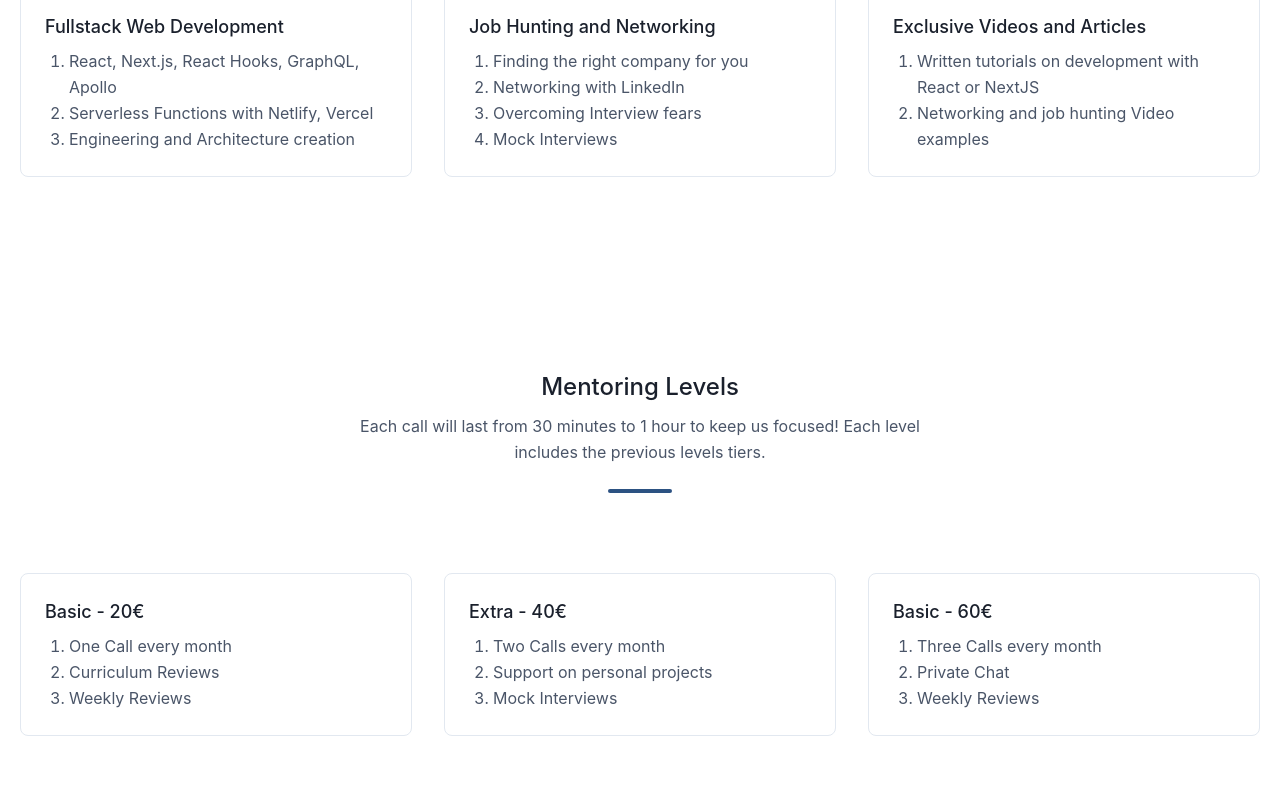
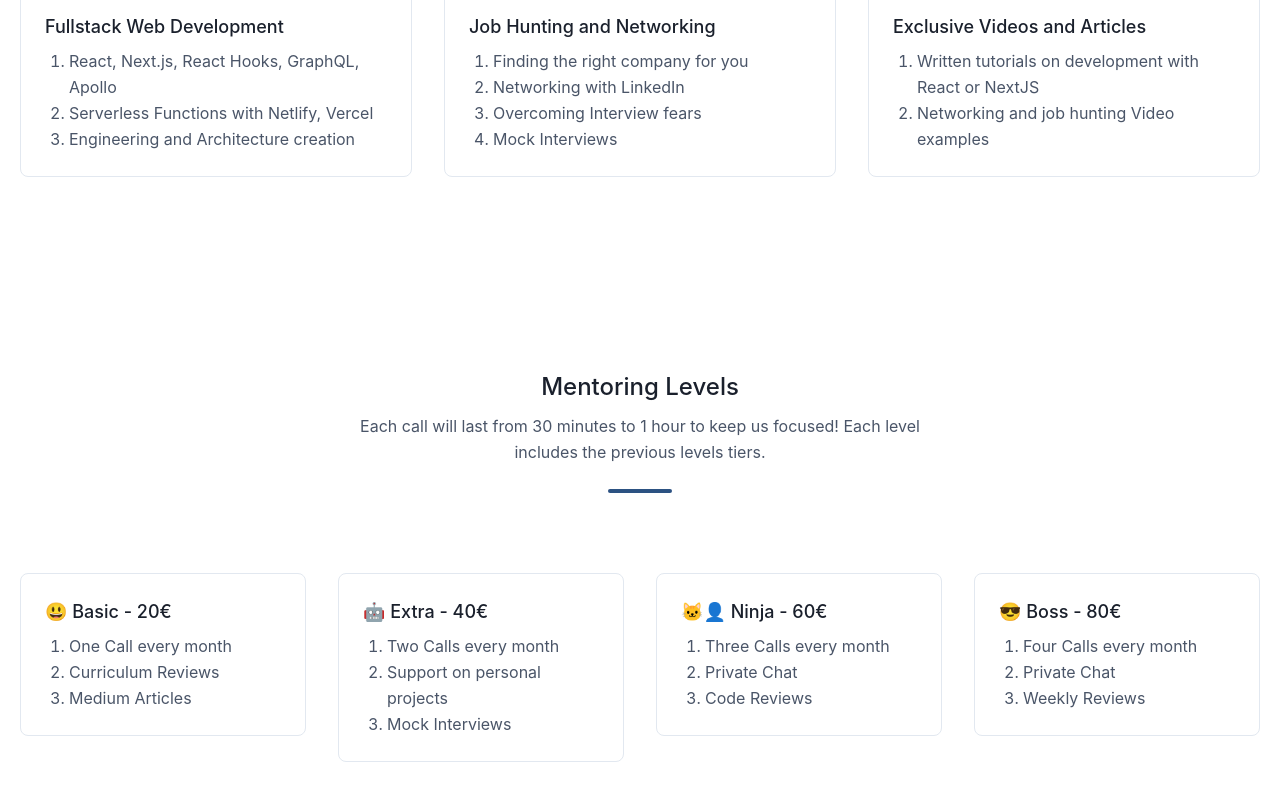
Before and after one commit to riccardogiorato/mentomento, a Next.js app: page / in a window 1280 px wide. Shown: the part 1113-1913 px from the top of the page. Built offline with nearby package versions, Linux system fonts and the light colour scheme.

Commit message:
new pricing level

```diff
--- a/pages/index.js
+++ b/pages/index.js
@@ -34,11 +34,11 @@ export default function Home() {
 
   const pricingSections = [
     {
-      name: "Basic - 20€",
-      list: ["One Call every month", "Curriculum Reviews", "Weekly Reviews"],
+      name: "😃 Basic - 20€",
+      list: ["One Call every month", "Curriculum Reviews", "Medium Articles"],
     },
     {
-      name: "Extra - 40€",
+      name: "🤖 Extra - 40€",
       list: [
         "Two Calls every month",
         "Support on personal projects",
@@ -46,14 +46,18 @@ export default function Home() {
       ],
     },
     {
-      name: "Basic - 60€",
-      list: ["Three Calls every month", "Private Chat", "Weekly Reviews"],
+      name: "🐱‍👤 Ninja - 60€",
+      list: ["Three Calls every month", "Private Chat", "Code Reviews"],
+    },
+    {
+      name: "😎 Boss - 80€",
+      list: ["Four Calls every month", "Private Chat", "Weekly Reviews"],
     },
   ];
 
   function sectionGrid(sectionsGrid) {
     return sectionsGrid.map((section) => (
-      <div className="w-full md:w-1/2 xl:w-1/3 p-4 flex-grow">
+      <div className="w-full md:w-1/2 xl:w-1/4 p-4 flex-grow">
         <div className="border border-gray-300 p-6 rounded-lg w-full">
           {section.icon && section.icon !== "" && (
             <div className="w-20 h-20 inline-flex items-center justify-center rounded-full mb-4">
```
